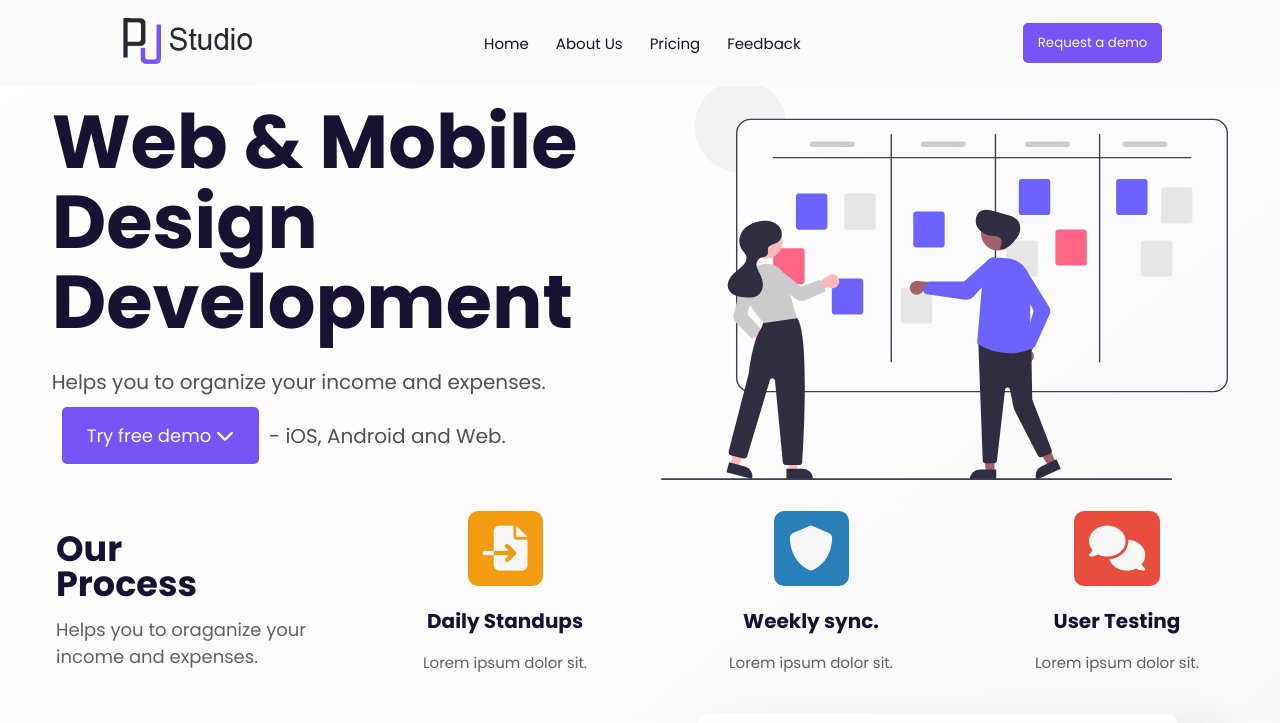
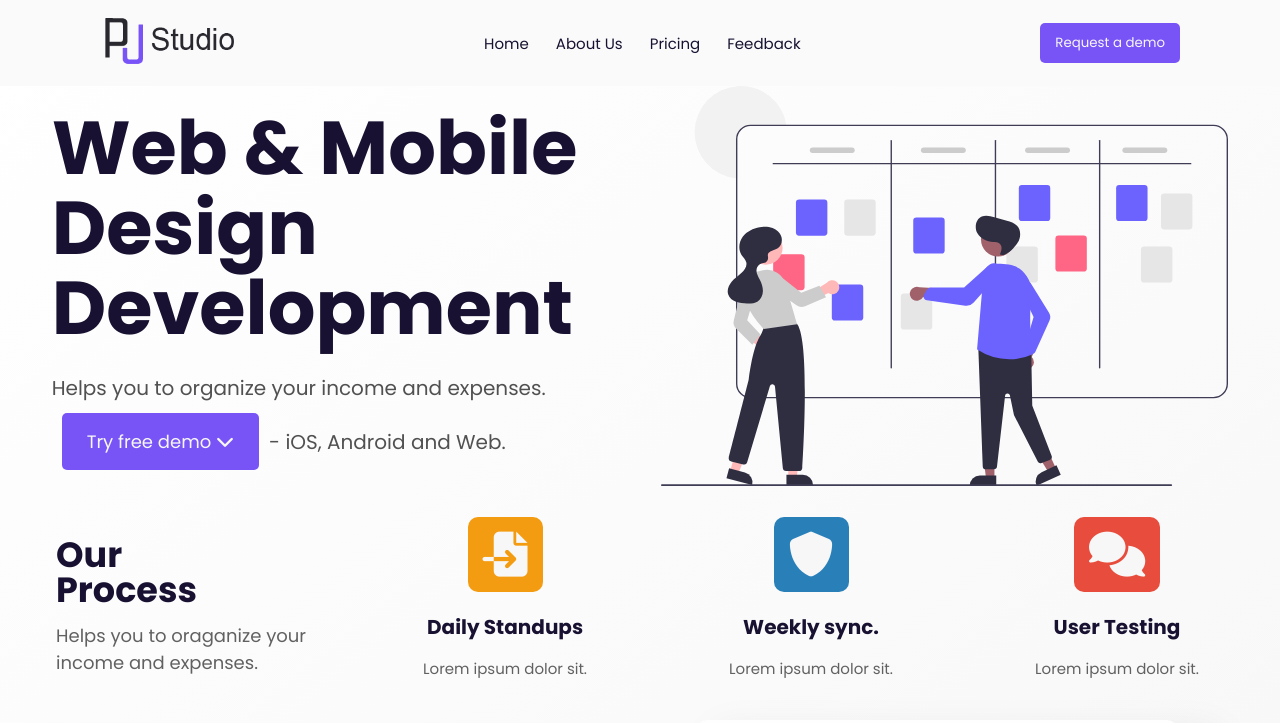
Before and after one commit to cenaei/FrontEnd-Mentorship-1, a plain HTML site: page index.html in a window 1280 px wide. Shown: the top 723 px of the page. Drawn offline with nearby package versions, Linux system fonts and the light colour scheme.

Commit message:
header: fixed sticky navbar

```diff
--- a/assets/sass/layout/_header.scss
+++ b/assets/sass/layout/_header.scss
@@ -1,16 +1,19 @@
 .header {
-  min-height: 10vh;
-  width: 100%;
+  position: sticky;
+  top: 0;
+  margin: 0 auto;
+  padding: 0 10rem;
+  max-width: 1900px;
+  background-color: #fafafa;
+  z-index: 2;
 }
 
 .navbar {
-  position: fixed;
-  background-color: #fafafa;
-  z-index: 2;
+  width: 100%;
   .nav {
     display: flex;
     flex-direction: row;
-    justify-content: space-around;
+    justify-content: space-between;
     align-items: center;
   }
   &__logo {
--- a/assets/sass/layout/_hero.scss
+++ b/assets/sass/layout/_hero.scss
@@ -1,6 +1,7 @@
 #hero {
   /* min-height: 88vh; */
   /* padding: ; */
+  scroll-margin-top: 10rem;
 }
 
 .hero__wrapper {
--- a/index.html
+++ b/index.html
@@ -23,7 +23,7 @@
 
   <body>
     <header class="header">
-      <div class="navbar container">
+      <div class="navbar">
         <nav class="nav">
           <div class="navbar__logo">
             <img src="./assets/img/pj-logo.png" alt="PJ Studio" />
```
Also changed, not shown: assets/css/main.css, 1 other file.
